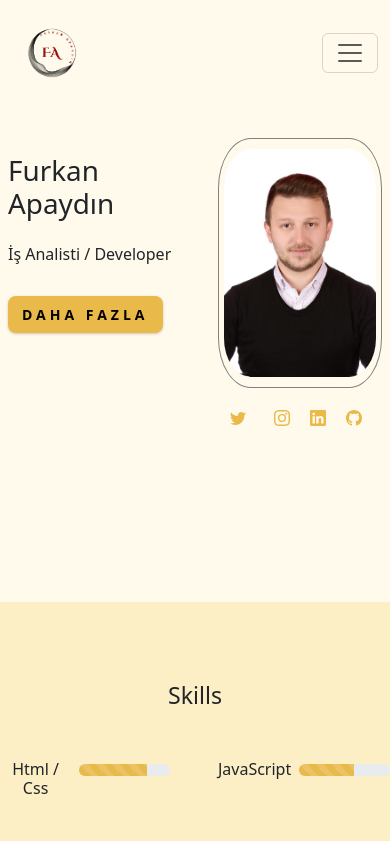
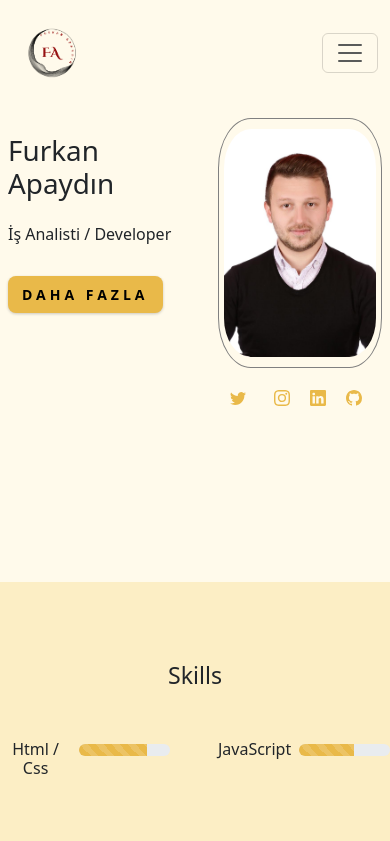
Before and after one commit to FurkanApaydinn/React-Portfolyom, a React (Create React App) app: page / in a window 390 px wide. Shown: the top 841 px of the page. Built offline with nearby package versions, Linux system fonts and the light colour scheme.

Commit message:
responsive

```diff
--- a/src/App.jsx
+++ b/src/App.jsx
@@ -47,7 +47,7 @@ function App() {
         </div>
       </nav>
 
-      <div class='container mt-1 d-flex p-2 justify-content-center mt-4' >
+      <div class='container mt-1 d-flex p-2 justify-content-center' >
         <article>
           <div className='mt-3 '>
             <h1 className='mb-4'>Furkan Apaydın</h1>
@@ -331,7 +331,7 @@ function App() {
                     </div>
                   </div>
                 </div>
-                <div class="col-lg-3 d-lg-block justify-content-center  " >
+                <div class="col-lg-3 d-lg-block justify-content-center  " style={{ marginTop: "30px" }} >
                   <div class="card">
                     <img style={{ paddingLeft: "auto", paddingRight: "auto", Width: "40%", height: "250px" }}
                       src={logogit}
@@ -375,7 +375,7 @@ function App() {
                       <path d="M0 1.146C0 .513.526 0 1.175 0h13.65C15.474 0 16 .513 16 1.146v13.708c0 .633-.526 1.146-1.175 1.146H1.175C.526 16 0 15.487 0 14.854V1.146zm4.943 12.248V6.169H2.542v7.225h2.401zm-1.2-8.212c.837 0 1.358-.554 1.358-1.248-.015-.709-.52-1.248-1.342-1.248-.822 0-1.359.54-1.359 1.248 0 .694.521 1.248 1.327 1.248h.016zm4.908 8.212V9.359c0-.216.016-.432.08-.586.173-.431.568-.878 1.232-.878.869 0 1.216.662 1.216 1.634v3.865h2.401V9.25c0-2.22-1.184-3.252-2.764-3.252-1.274 0-1.845.7-2.165 1.193v.025h-.016a5.54 5.54 0 0 1 .016-.025V6.169h-2.4c.03.678 0 7.225 0 7.225h2.4z" />
                     </svg></a>
                 </li>
-                <li>
+                <li >
                   <a href="https://github.com/FurkanApaydinn" >
                     <svg xmlns="http://www.w3.org/2000/svg" width="16" height="16" fill="currentColor" style={{ color: "#E9B949" }} viewBox="0 0 16 16">
                       <path d="M8 0C3.58 0 0 3.58 0 8c0 3.54 2.29 6.53 5.47 7.59.4.07.55-.17.55-.38 0-.19-.01-.82-.01-1.49-2.01.37-2.53-.49-2.69-.94-.09-.23-.48-.94-.82-1.13-.28-.15-.68-.52-.01-.53.63-.01 1.08.58 1.23.82.72 1.21 1.87.87 2.33.66.07-.52.28-.87.51-1.07-1.78-.2-3.64-.89-3.64-3.95 0-.87.31-1.59.82-2.15-.08-.2-.36-1.02.08-2.12 0 0 .67-.21 2.2.82.64-.18 1.32-.27 2-.27.68 0 1.36.09 2 .27 1.53-1.04 2.2-.82 2.2-.82.44 1.1.16 1.92.08 2.12.51.56.82 1.27.82 2.15 0 3.07-1.87 3.75-3.65 3.95.29.25.54.73.54 1.48 0 1.07-.01 1.93-.01 2.2 0 .21.15.46.55.38A8.012 8.012 0 0 0 16 8c0-4.42-3.58-8-8-8z" />
```
Also changed, not shown: src/components/About.jsx (+7 -0 lines).
